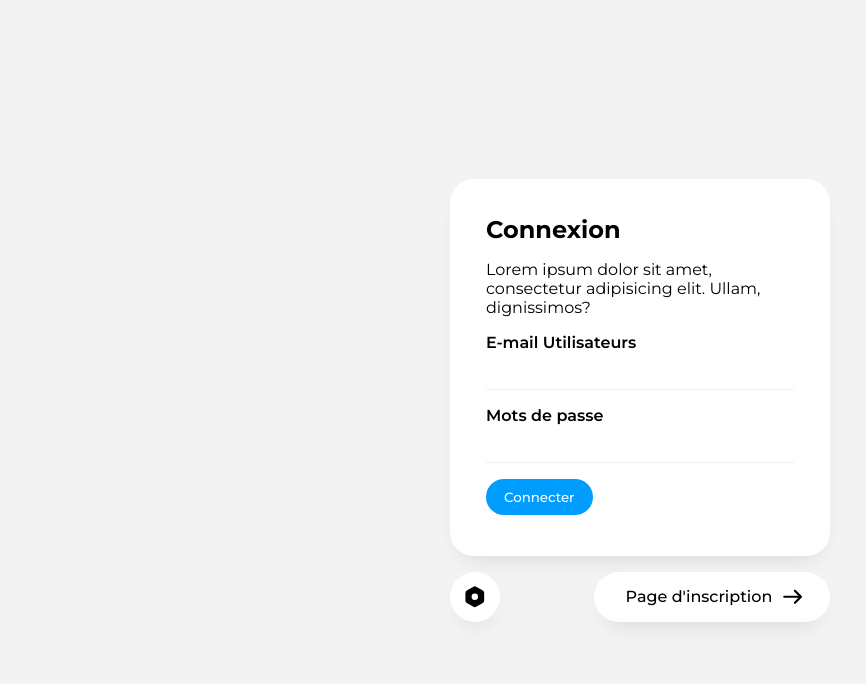
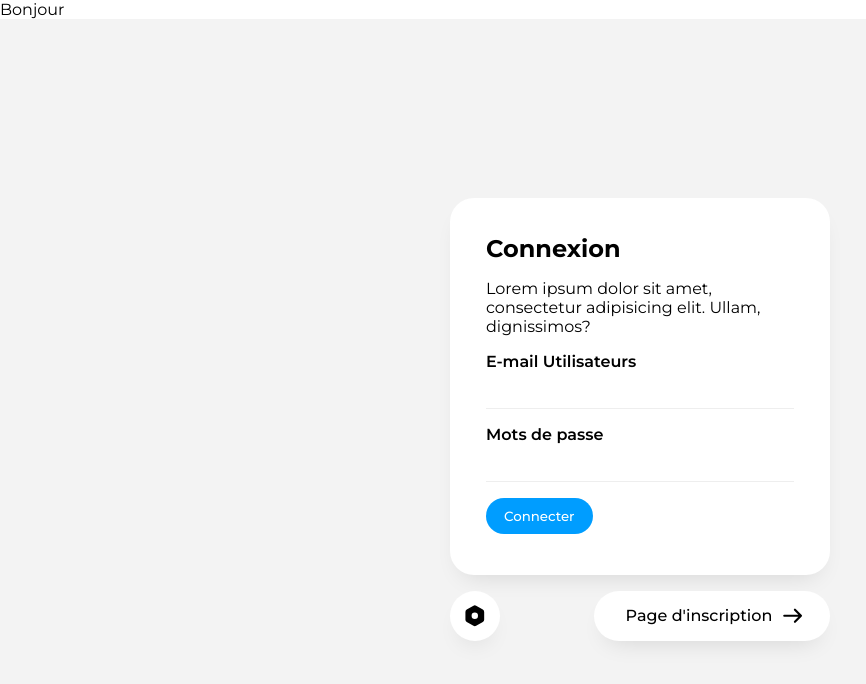
Before and after one commit to junior-boop/LoginTest, a React (Create React App) app: page / in a window 1280 px wide. Shown: the top 684 px of the page, without its empty margins (0-866 px from the left). Built offline with nearby package versions, Linux system fonts and the light colour scheme.

Commit message:
3 files modified, 1 added

```diff
--- a/src/App.js
+++ b/src/App.js
@@ -1,7 +1,9 @@
-import React, { useReducer, useEffect } from 'react';
+import React, {useState, useReducer, useEffect } from 'react';
 import LoginPage from './loginpage';
 import Global_context from './context/global_context';
 import connexion from './reduce/connexion_reducer';
+import Accueil from './accueil'
+import Reduce from './reduce/reducer'
 
 export default function App() {
   const [Global_State_login, Global_Dispatch] = useReducer(
@@ -9,18 +11,23 @@ export default function App() {
     'DECONNECTER'
   );
 
+  const [etat, dispatch] = useReducer(Reduce, '')
+
+  const [appState, setAppState] = useState(Global_State_login)
+
   useEffect(() => {
-    console.log(Global_State_login);
+    setAppState(Global_State_login);
   }, [Global_State_login]);
 
   return (
     <div>
       <Global_context.Provider
         value={{
-          Global_State_login,
-          Global_Dispatch,
+          etat,
+          dispatch
         }}
       >
+        <Accueil />
         <LoginPage />
       </Global_context.Provider>
     </div>
--- a/src/accueil.js
+++ b/src/accueil.js
@@ -0,0 +1,11 @@
+import React, {useContext} from 'react'
+import Global_context from './context/global_context'
+
+export default function Accueil(){
+
+  const value = useContext(Global_context)
+  console.log(value)
+  return(
+    <div>Bonjour</div>
+  )
+}
--- a/src/component/connexion.jsx
+++ b/src/component/connexion.jsx
@@ -1,16 +1,22 @@
-import React, {useState, useContext} from 'react';
+import React, {useState, useContext, useRef, useEffect} from 'react';
 import Global_context from '../context/global_context'
 
 export default function Connexion(){
-
+  const ref = useRef()
   //connexion
   const [email, setEmail] = useState('');
   const [mdp, setMdp] = useState('');
 
   const {Global_State_login, Global_Dispatch} = useContext(Global_context)
 
+  useEffect(() => {
+    console.log(ref)
+  }, [ref])
+
+  console.log(ref)
+
   return(
-    <div className="content">
+    <div ref = {ref} className="content">
         <h2>Connexion</h2>
         <p>
           Lorem ipsum dolor sit amet, consectetur adipisicing elit. Ullam,
--- /dev/null
+++ b/src/reduce/reducer.js
@@ -0,0 +1,8 @@
+export default function Reduce(etat, action){
+  if(action.type === "Bonjour"){
+    return "Bonjour"
+  }
+  if (action.type === "Bonsoir"){
+    return "Bonsoir"
+  }
+}
```
